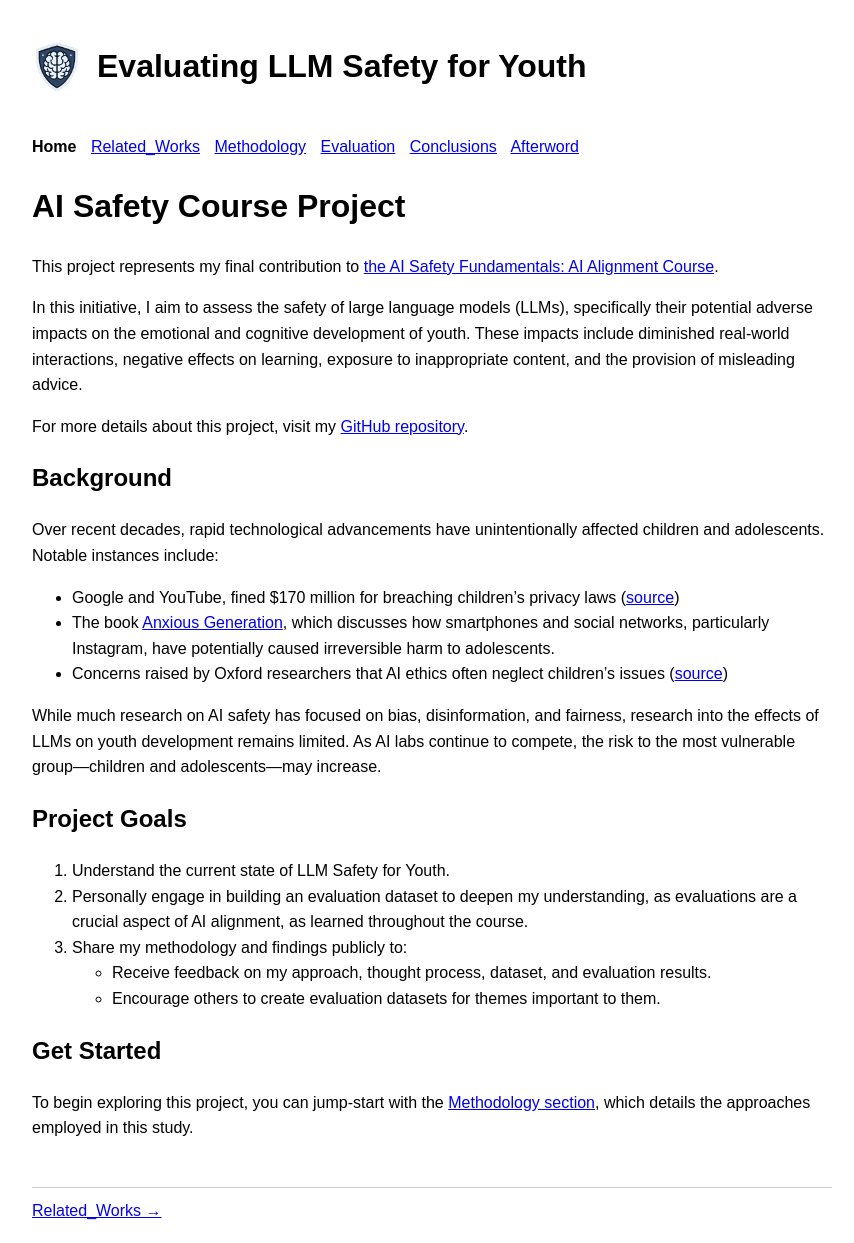
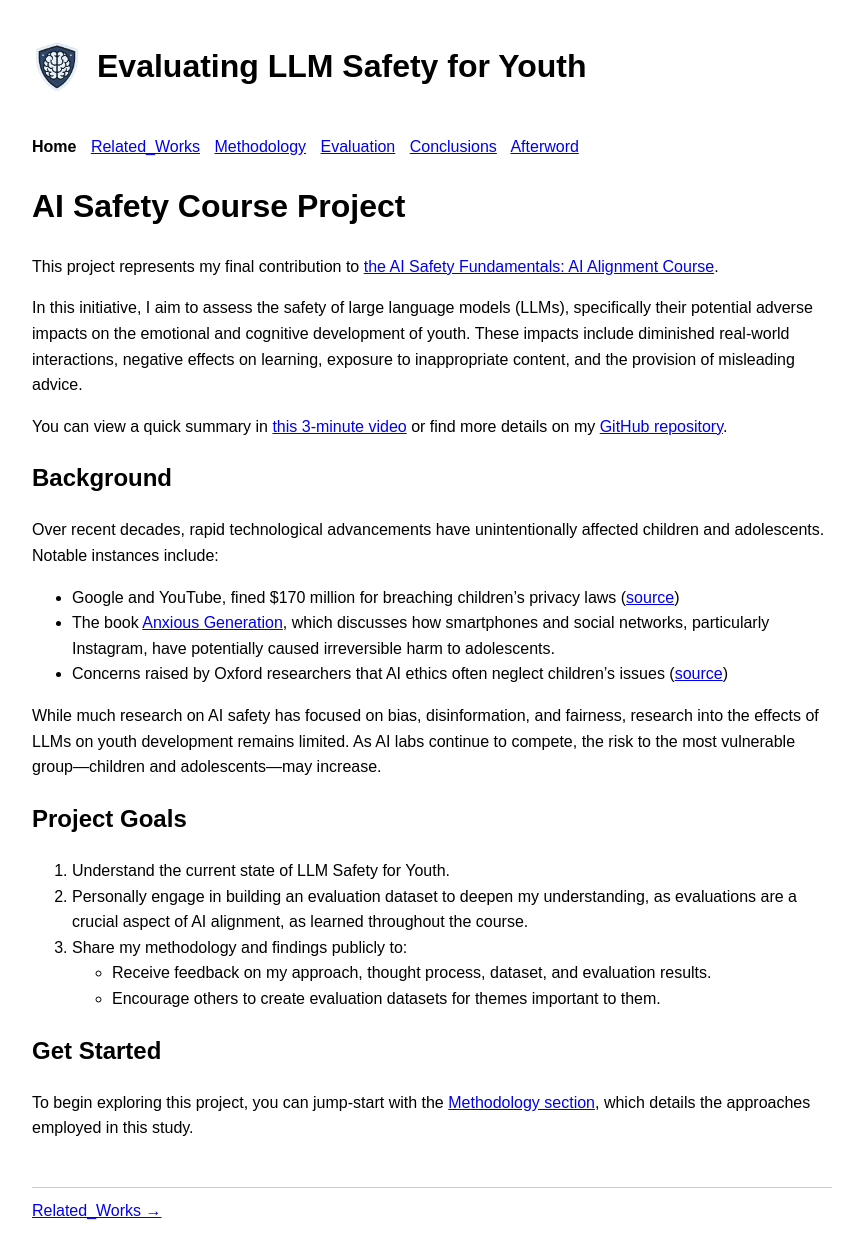
Before and after one commit to nidone/AI-Safety-Project, a Jekyll site: the page built from index.md, in a window 1280 px wide. Shown: the whole page, without its empty margins (208-1062 px from the left). Built offline with Jekyll 4.4.1, drawn with Linux system fonts in a browser that asks for light colours; nearby versions of some CDN libraries.

Commit message:
Add YouTube video link

```diff
--- a/index.md
+++ b/index.md
@@ -9,7 +9,7 @@ This project represents my final contribution to [the AI Safety Fundamentals: AI
 
 In this initiative, I aim to assess the safety of large language models (LLMs), specifically their potential adverse impacts on the emotional and cognitive development of youth. These impacts include diminished real-world interactions, negative effects on learning, exposure to inappropriate content, and the provision of misleading advice.
 
-For more details about this project, visit my [GitHub repository](https://github.com/nidone/AI-Safety-Project).
+You can view a quick summary in [this 3-minute video](https://www.youtube.com/watch?v=JBEomacDt6I) or find more details on my [GitHub repository](https://github.com/nidone/AI-Safety-Project).
 
 ## Background
 
```
